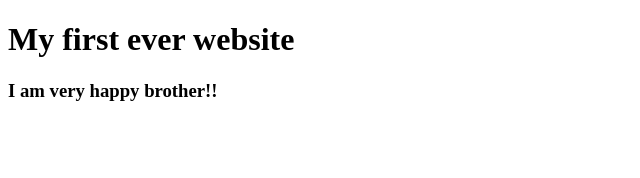
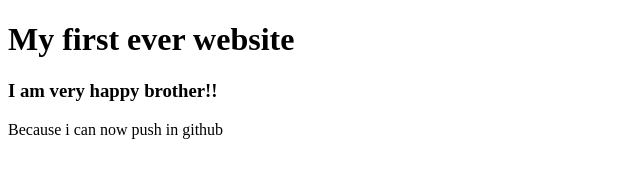
Before and after one commit to MehediHassan303/my-first-website, a plain HTML site: page index.html in a window 1280 px wide. Shown: the whole page, without its empty margins (0-640 px from the left). Drawn offline with Linux system fonts and the light colour scheme.

Commit message:
very happy

```diff
--- a/index.html
+++ b/index.html
@@ -7,7 +7,11 @@
 </head>
 <body>
   <h1>My first ever website</h1>
+  <div>
   <h3>I am very happy brother!!</h3>
+  <p>Because i can now push in github</p>
+  </div>
+
 
 </body>
 </html>
```
